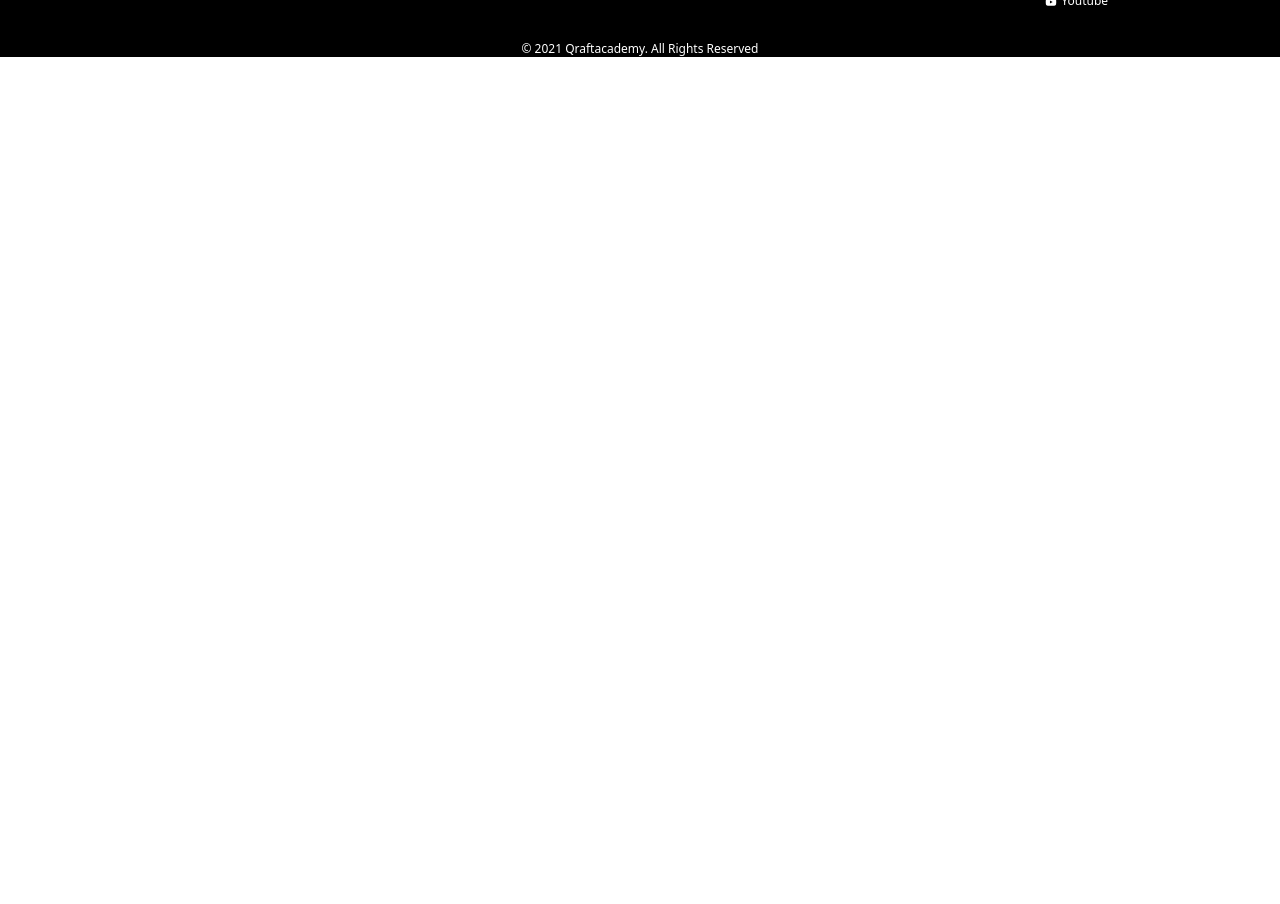
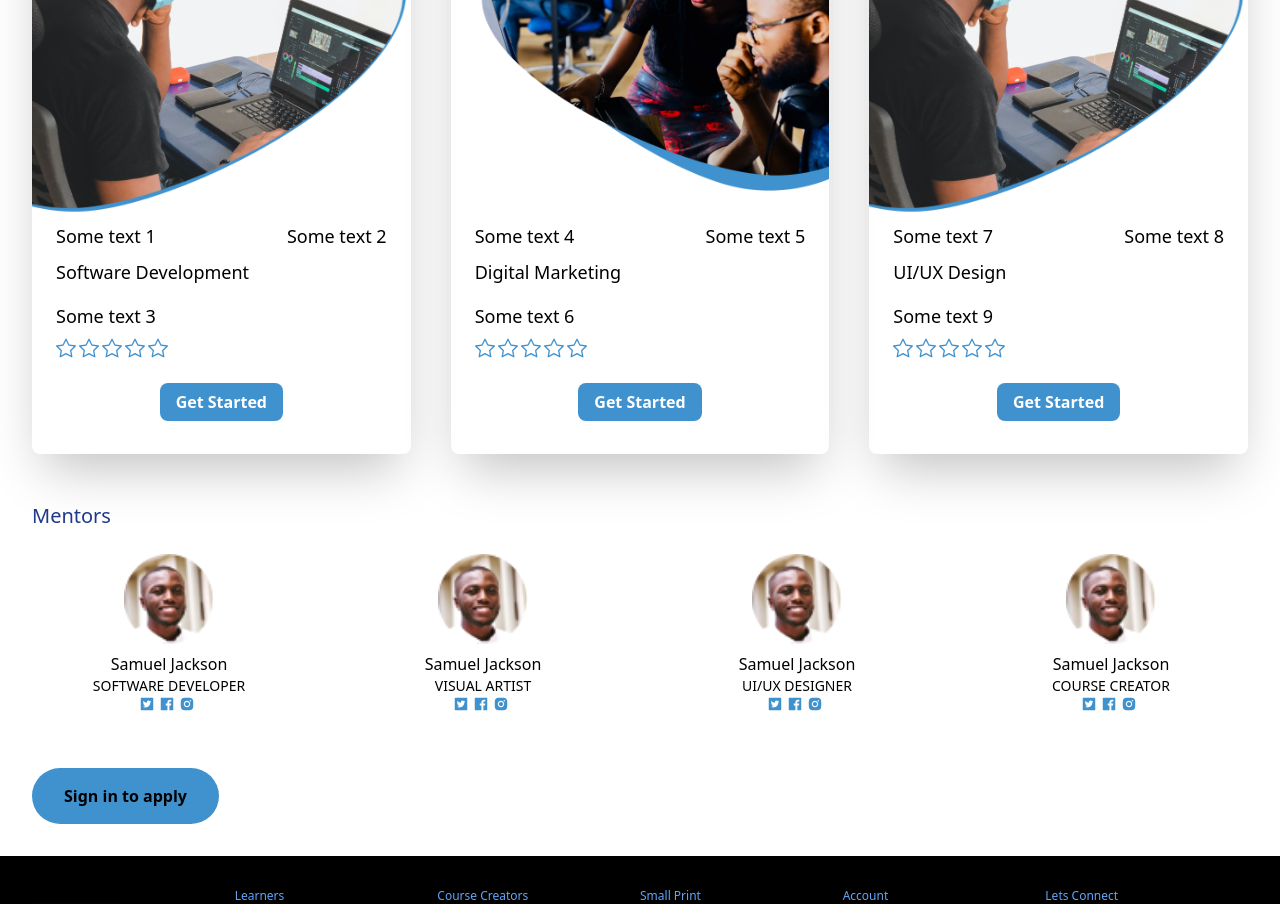
Before and after one commit to qraft-Inc/qraftacademy, a Next.js app: page /developers in a window 1280 px wide. Shown: the part 1627-2531 px from the top of the page. Before the commit the page ends 1684 px from the top, so only its background shows below. Built offline with nearby package versions, Linux system fonts and the light colour scheme; no server answers.

Commit message:
add course-list and mentors sections
added cards to display brief information and action-to-call buttons to getting started with each course, also added cards to show some of the mentors and their roles within the academy

```diff
--- /dev/null
+++ b/components/CourseList.js
@@ -0,0 +1,75 @@
+import Image from 'next/image';
+import GetStarted from './GetStarted';
+import Rating from './Rating';
+
+// data to be displayed into each course card
+const data = [
+    {
+        id: 1,
+        courseImg: "/img/img1.png",
+        text1: "Some text 1",
+        text2: "Some text 2",
+        courseTitle: "Software Development",
+        text3: "Some text 3",
+        altText: "Software Developers"
+    },
+    {
+        id: 2,
+        courseImg: "/img/img2.png",
+        text1: "Some text 4",
+        text2: "Some text 5",
+        courseTitle: "Digital Marketing",
+        text3: "Some text 6",
+        altText: "Digital Marketeers"
+    },
+    {
+        id: 3,
+        courseImg: "/img/img1.png",
+        text1: "Some text 7",
+        text2: "Some text 8",
+        courseTitle: "UI/UX Design",
+        text3: "Some text 9",
+        altText: "UI/UX designers"
+    }
+]
+
+export default function CourseList() {
+    return (
+            <div className="mb-6 py-8 px-0 pt-0">
+                <h2 className="font-medium text-blue-900 text-xl">Course List</h2>
+                <div className="mt-4 grid gap-y-6 md:gap-x-10 xl:grid-cols-3 sm:grid-cols-2 sm:gap-10">
+                    {data.map(course => (
+                            <div key={course.id} className=" flex justify-center xl:justify-between">
+                                <div className=" rounded-lg shadow-2xl max-w-sm hover:-translate-y-2 transform transition-500" >
+                                    <Image
+                                        src={course.courseImg}
+                                        alt={course.altText}
+                                        width={400}
+                                        height={400}
+                                        quality={100}
+                                        className="rounded-t-lg"
+                                    />
+                                    <div className="p-6 pt-0">
+                                        <div className="flex justify-between">
+                                            <span className="text-lg font-sm">{course.text1}</span>
+                                            <span className="text-lg font-sm">{course.text2}</span>
+                                        </div>
+
+                                        <h3 className="text-lg font-medium mb-4 mt-2">{course.courseTitle}</h3>
+
+                                        <p className="text-lg font-sm mb-2">{course.text3}</p>
+
+                                        <Rating />
+
+                                        <div className="flex justify-center my-4 mt-8">
+                                            <GetStarted />
+                                        </div>
+                                    </div>
+                                </div>
+                            </div>
+                    ))
+                    }
+                </div>
+            </div>
+    )
+}
--- a/components/Footer.js
+++ b/components/Footer.js
@@ -13,7 +13,7 @@ const Footer = () => {
 
         <ul className="grid grid-cols-3 p-8 md:grid-cols-6 gap-5 md:gap-0">
           <li className="flex items-center">
-            <Link href="/"><a><Image src="/img/logo.png" width={90} height={62} /></a></Link>
+            <Link href="/"><a><Image src="/img/logo.png" width={90} height={62} alt=""/></a></Link>
           </li>
 
           <li className="flex flex-col">
--- /dev/null
+++ b/components/GetStarted.js
@@ -0,0 +1,12 @@
+import Link from 'next/link';
+
+
+export default function GetStarted() {
+    return (
+        <div>
+            <Link href="">
+                <a className="rounded-lg w-24 text-center text-white font-bold text-base p-2 px-4 bg-light-blue hover:bg-blue-400 transition duration-300">Get Started</a>
+            </Link>
+        </div>
+    )
+}
--- /dev/null
+++ b/components/MentorList.js
@@ -0,0 +1,91 @@
+import Image from "next/image";
+import Link from "next/link";
+import {AiFillTwitterSquare} from "react-icons/ai";
+import {AiFillFacebook} from "react-icons/ai";
+import {AiFillInstagram} from "react-icons/ai";
+
+// data to be displayed on each mentor card
+const data = [
+    {
+        id: 1,
+        courseImg: "/img/pic.png",
+        name: "Samuel Jackson",
+        role: "Software Developer",
+        altText: "Software Developer"
+    },
+    {
+        id: 2,
+        courseImg: "/img/pic.png",
+        name: "Samuel Jackson",
+        role: "Visual Artist",
+        altText: "Digital Marketeer"
+    },
+    {
+        id: 3,
+        courseImg: "/img/pic.png",
+        name: "Samuel Jackson",
+        role: "UI/UX Designer",
+        altText: "UI/UX Designer"
+    },
+    {
+        id: 3,
+        courseImg: "/img/pic.png",
+        name: "Samuel Jackson",
+        role: "Course Creator",
+        altText: "Course Creator"
+    }
+]
+
+export default function CourseList() {
+    return (
+        <div className="mb-6 pb-8 px-0 pt-0">
+                <h2 className="font-medium text-blue-900 text-xl">Mentors</h2>
+                <div className=" mt-6 grid gap-y-6 md:grid-cols-3 md:gap-x-10 xl:grid-cols-4 sm:grid-cols-2 sm:gap-10 ">
+                {
+                    data.map(mentor => (
+                        <div key={mentor.id} className="flex justify-center">
+                            <div className="hover:-translate-y-2 transform transition-500">
+                                <div className="flex justify-center">
+                                    <Image
+                                            src={mentor.courseImg} alt={mentor.altText}
+                                            width={90}
+                                            height={90}
+                                            quality={100}
+                                            className="flex justify-center"
+                                        />
+                                </div>
+                                <div className="flex flex-col justify-center p-2">
+                                    <h3 className="text-md font-medium flex justify-center mb-0">{mentor.name}</h3>
+                                    <h3 className="text-sm font-sm uppercase flex justify-center">{mentor.role}</h3>
+                                    <ul className="text-light-blue flex justify-center w-full">
+                                        <li className="">
+                                            <Link href="#">
+                                                <a>
+                                                    <AiFillTwitterSquare className="mr-1" ></AiFillTwitterSquare>
+                                                </a>
+                                            </Link>
+                                        </li>
+                                        <li>
+                                            <Link href="#">
+                                                <a>
+                                                    <AiFillFacebook className="mr-1"></AiFillFacebook>
+                                                </a>
+                                            </Link>
+                                        </li>
+                                        <li>
+                                            <Link href="#">
+                                            <a>
+                                                <AiFillInstagram className="mr-1"></AiFillInstagram>
+                                            </a>
+                                            </Link>
+                                        </li>
+                                    </ul>
+                                </div>
+                            </div>
+                    </div>
+                    ))
+                }
+            </div>
+        </div>
+    )
+}
--- /dev/null
+++ b/components/Rating.js
@@ -0,0 +1,25 @@
+import { BsStar } from "react-icons/bs";
+
+export default function Rating() {
+    return (
+        <div className=" w-35">
+            <ul className="flex justify-between text-light-blue text-xl" t>
+                <li className=" ml-0">
+                    <BsStar ></BsStar>
+                </li>
+                <li>
+                    <BsStar></BsStar>
+                </li>
+                <li>
+                    <BsStar></BsStar>
+                </li>
+                <li>
+                    <BsStar></BsStar>
+                </li>
+                <li>
+                    <BsStar></BsStar>
+                </li>
+            </ul>
+        </div>
+    )
+}
--- a/pages/designers.js
+++ b/pages/designers.js
@@ -2,6 +2,8 @@ import Link from "next/link"
 import Image from "next/image"
 import Head from "next/head";
 import { useUser } from '@auth0/nextjs-auth0';
+import CourseList from "../components/CourseList";
+import MentorList from "../components/MentorList";
 
 export default function Designers() {
 
@@ -36,6 +38,7 @@ export default function Designers() {
                         industry experts and earn badges that matter, while building
                         products that actually fix the world&#39;s biggest bugs.
                     </div>
+
                     {!user &&
                         <span className="inline-flex w-full md:w-auto mt-12">
                             <Link href="designers/register"><a className="inline-flex items-center justify-center w-full px-8 py-4 text-base font-bold leading-6 rounded-full md:w-auto bg-[#4092CF] hover:bg-blue-400 transition duration-300">
@@ -95,6 +98,10 @@ export default function Designers() {
                         Incididunt cupidatat eiusmod nulla voluptate aliquip ea quis consectetur nisi.</p>
                 </blockquote>
 
+                <CourseList />
+
+                <MentorList />
+
                 {!user &&
                     <span className="inline-flex w-full md:w-auto mt-12">
                         <Link href="designers/register"><a className="inline-flex items-center justify-center w-full px-8 py-4 text-base font-bold leading-6 rounded-full md:w-auto bg-[#4092CF] hover:bg-blue-400 transition duration-300">
--- a/pages/developers.js
+++ b/pages/developers.js
@@ -2,6 +2,8 @@ import Link from "next/link"
 import Image from "next/image"
 import Head from "next/head";
 import { useUser } from '@auth0/nextjs-auth0';
+import CourseList from "../components/CourseList";
+import MentorList from "../components/MentorList";
 
 export default function Developers() {
 
@@ -95,6 +97,10 @@ export default function Developers() {
                         Incididunt cupidatat eiusmod nulla voluptate aliquip ea quis consectetur nisi.</p>
                 </blockquote>
 
+                <CourseList />
+
+                <MentorList />
+
                 {!user &&
                     <span className="inline-flex w-full md:w-auto mt-12">
                         <Link href="developer/register"><a className="inline-flex items-center justify-center w-full px-8 py-4 text-base font-bold leading-6 rounded-full md:w-auto bg-[#4092CF] hover:bg-blue-400 transition duration-300">
--- a/pages/marketing.js
+++ b/pages/marketing.js
@@ -3,6 +3,8 @@ import Link from "next/link"
 import Image from "next/image"
 import Head from "next/head";
 import { useUser } from '@auth0/nextjs-auth0';
+import CourseList from "../components/CourseList";
+import MentorList from "../components/MentorList";
 
 export default function Marketing() {
 
@@ -93,6 +95,11 @@ export default function Marketing() {
                         Veniam sunt cupidatat minim laboris aliqua commodo. In sint incididunt commodo magna aliquip exercitation deserunt.
                         Incididunt cupidatat eiusmod nulla voluptate aliquip ea quis consectetur nisi.</p>
                 </blockquote>
+
+                <CourseList />
+
+                <MentorList />
+
                 {!user &&
 
                     <span className="inline-flex w-full md:w-auto mt-12">
--- a/tailwind.config.js
+++ b/tailwind.config.js
@@ -3,7 +3,14 @@ module.exports = {
   purge: ['./pages/**/*.{js,ts,jsx,tsx}','./components/**/*.{js,ts,jsx,tsx}'],
   darkMode: false, // or 'media' or 'class'
   theme: {
-    extend: {},
+    extend: {
+      colors: {
+        "light-blue": "#4092CF"
+      },
+      spacing: {
+        '35': '7rem'
+      },
+    },
   },
   variants: {
     extend: {},
```
